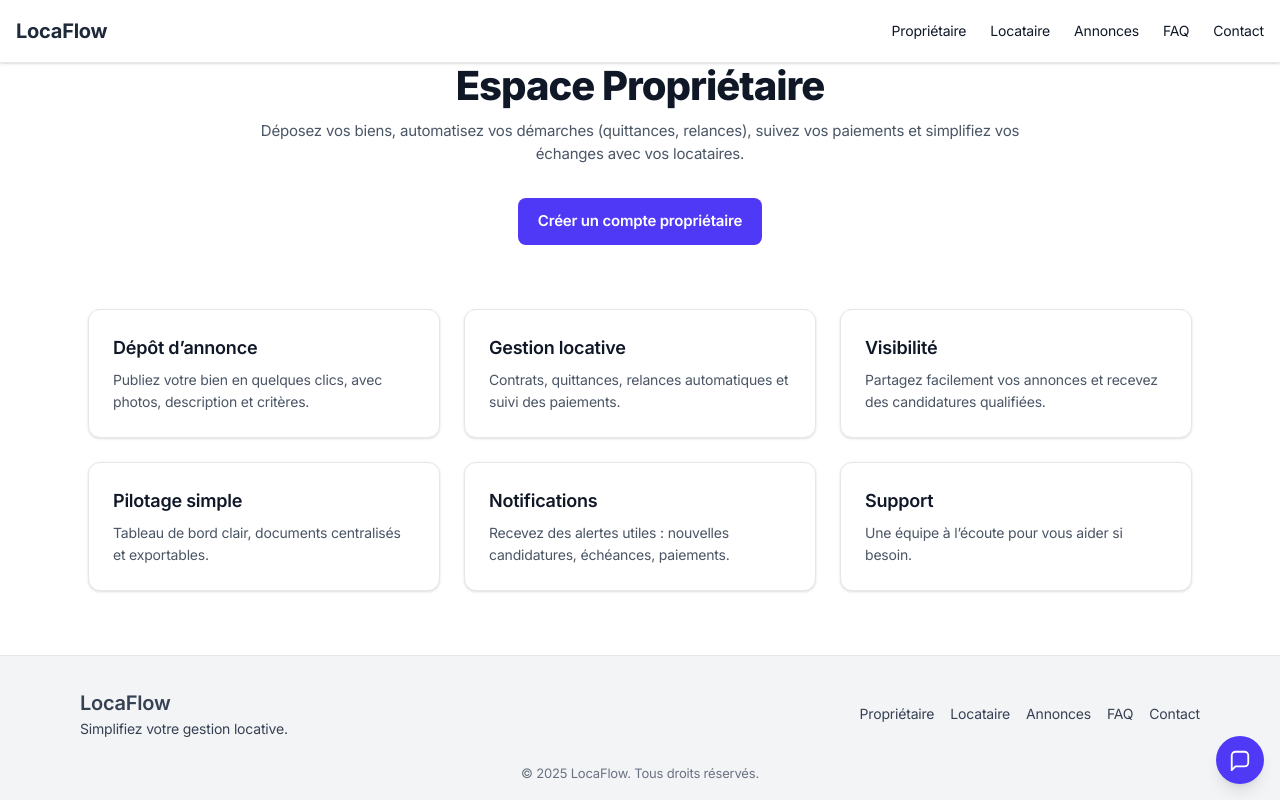
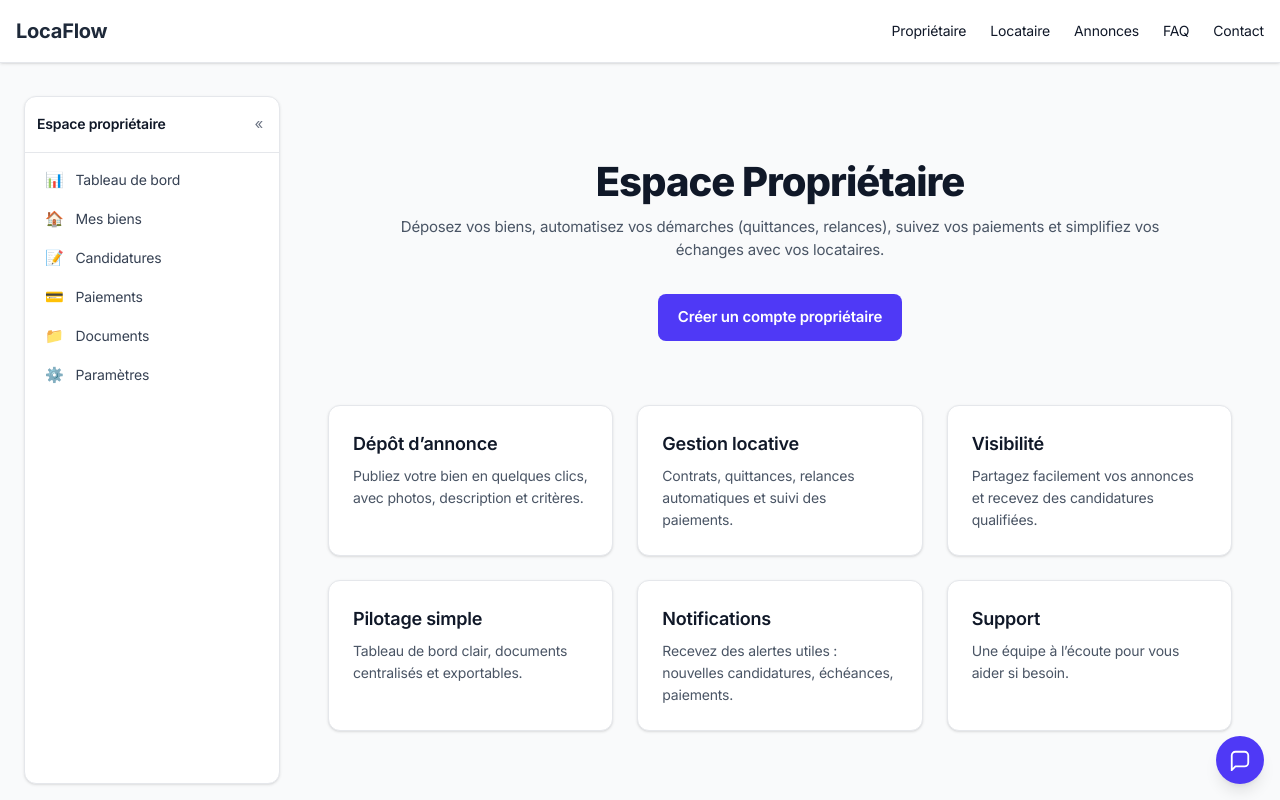
Before and after one commit to mikaelpackowski/LocaFlow-01, a Next.js app: page /proprietaire in a window 1280 px wide. Shown: the top 800 px of the page. Built offline with nearby package versions, Linux system fonts and the light colour scheme.

Commit message:
Create layout.tsx

```diff
--- /dev/null
+++ b/app/(default)/proprietaire/layout.tsx
@@ -0,0 +1,77 @@
+"use client";
+
+import Link from "next/link";
+import { useState } from "react";
+
+export default function ProprietaireLayout({
+  children,
+}: {
+  children: React.ReactNode;
+}) {
+  const [open, setOpen] = useState(true);
+
+  return (
+    <div className="relative min-h-screen bg-gray-50">
+      {/* espace sous le header global (fixe) */}
+      <div className="h-20 md:h-24" />
+
+      <div className="mx-auto max-w-7xl px-4 sm:px-6 pb-10">
+        <div className="flex gap-6">
+          {/* Sidebar */}
+          <aside
+            className={`transition-all duration-200 ${
+              open ? "w-64" : "w-14"
+            } sticky top-24 h-[calc(100vh-7rem)] overflow-y-auto rounded-xl border bg-white shadow-sm`}
+          >
+            <div className="flex items-center justify-between px-3 py-3 border-b">
+              <span className={`text-sm font-semibold ${open ? "opacity-100" : "opacity-0"} transition-opacity`}>
+                Espace propriétaire
+              </span>
+              <button
+                onClick={() => setOpen((v) => !v)}
+                className="rounded p-1 text-gray-500 hover:bg-gray-100"
+                aria-label="Toggle sidebar"
+              >
+                {open ? "«" : "»"}
+              </button>
+            </div>
+
+            <nav className="p-2 text-sm">
+              <DashLink href="/proprietaire/dashboard" label="Tableau de bord" icon="📊" open={open} />
+              <DashLink href="/proprietaire/biens" label="Mes biens" icon="🏠" open={open} />
+              <DashLink href="/proprietaire/demandes" label="Candidatures" icon="📝" open={open} />
+              <DashLink href="/proprietaire/paiements" label="Paiements" icon="💳" open={open} />
+              <DashLink href="/proprietaire/documents" label="Documents" icon="📁" open={open} />
+              <DashLink href="/proprietaire/parametres" label="Paramètres" icon="⚙️" open={open} />
+            </nav>
+          </aside>
+
+          {/* Contenu */}
+          <section className="flex-1">{children}</section>
+        </div>
+      </div>
+    </div>
+  );
+}
+
+function DashLink({
+  href,
+  label,
+  icon,
+  open,
+}: {
+  href: string;
+  label: string;
+  icon: string;
+  open: boolean;
+}) {
+  return (
+    <Link
+      href={href}
+      className="flex items-center gap-3 rounded-lg px-3 py-2 text-gray-700 hover:bg-gray-100"
+    >
+      <span className="text-base">{icon}</span>
+      <span className={`${open ? "opacity-100" : "opacity-0"} transition-opacity`}>{label}</span>
+    </Link>
+  );
+}
```
